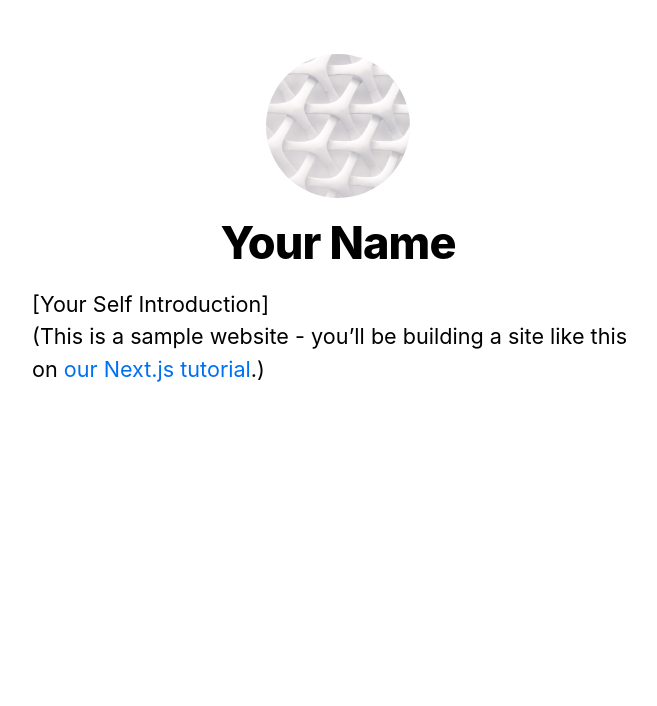
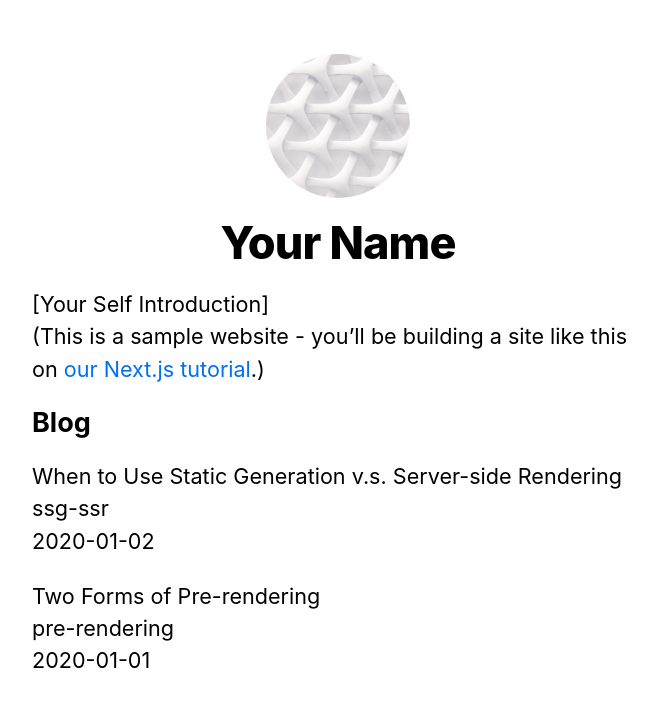
Before and after one commit to Louis-7/nextjs-blog, a Next.js app: page / in a window 1280 px wide. Shown: the top 706 px of the page, without its empty margins (302-959 px from the left). Built offline with nearby package versions, Linux system fonts and the light colour scheme.

Commit message:
feat: route to specific posts

```diff
--- a/lib/posts.js
+++ b/lib/posts.js
@@ -1,19 +1,19 @@
-import fs from 'fs';
-import path from 'path';
-import matter from 'gray-matter';
+import fs from "fs";
+import path from "path";
+import matter from "gray-matter";
 
-const postsDirectory = path.join(process.cwd(), 'posts');
+const postsDirectory = path.join(process.cwd(), "posts");
 
 export function getSortedPostsData() {
   // Get file names under /posts
   const fileNames = fs.readdirSync(postsDirectory);
   const allPostsData = fileNames.map((fileName) => {
     // Remove ".md" from file name to get id
-    const id = fileName.replace(/\.md$/, '');
+    const id = fileName.replace(/\.md$/, "");
 
     // Read markdown file as string
     const fullPath = path.join(postsDirectory, fileName);
-    const fileContents = fs.readFileSync(fullPath, 'utf8');
+    const fileContents = fs.readFileSync(fullPath, "utf8");
 
     // Use gray-matter to parse the post metadata section
     const matterResult = matter(fileContents);
@@ -33,3 +33,28 @@
     }
   });
 }
+
+export function getAllPostIds() {
+  const fileNames = fs.readdirSync(postsDirectory);
+  return fileNames.map((fileName) => {
+    return {
+      params: {
+        id: fileName.replace(/\.md$/, ""),
+      },
+    };
+  });
+}
+
+export function getPostData(id) {
+  const fullPath = path.join(postsDirectory, `${id}.md`);
+  const fileContents = fs.readFileSync(fullPath, "utf8");
+
+  // Use gray-matter to parse the post metadata section
+  const matterResult = matter(fileContents);
+
+  // Combine the data with the id
+  return {
+    id,
+    ...matterResult.data,
+  };
+}
--- a/pages/index.js
+++ b/pages/index.js
@@ -1,8 +1,29 @@
-import Head from 'next/head';
-import Layout, { siteTitle } from '../components/layout';
-import utilStyles from '../styles/utils.module.css';
+import Head from "next/head";
+import Layout, { siteTitle } from "../components/layout";
+import utilStyles from "../styles/utils.module.css";
 
-export default function Home() {
+import { getSortedPostsData } from "../lib/posts";
+
+export async function getStaticProps() {
+  const allPostsData = getSortedPostsData();
+  return {
+    props: {
+      allPostsData,
+    },
+  };
+}
+
+// export async function getServerSideProps(context) {
+//   console.log(context);
+//   const allPostsData = getSortedPostsData();
+//   return {
+//     props: {
+//       allPostsData,
+//     },
+//   };
+// }
+
+export default function Home({ allPostsData }) {
   return (
     <Layout home>
       <Head>
@@ -11,9 +32,23 @@
       <section className={utilStyles.headingMd}>
         <p>[Your Self Introduction]</p>
         <p>
-          (This is a sample website - you’ll be building a site like this on{' '}
+          (This is a sample website - you’ll be building a site like this on{" "}
           <a href="https://nextjs.org/learn">our Next.js tutorial</a>.)
         </p>
+      </section>
+      <section className={`${utilStyles.headingMd} ${utilStyles.padding1px}`}>
+        <h2 className={utilStyles.headingLg}>Blog</h2>
+        <ul className={utilStyles.list}>
+          {allPostsData.map(({ id, date, title }) => (
+            <li className={utilStyles.listItem} key={id}>
+              {title}
+              <br />
+              {id}
+              <br />
+              {date}
+            </li>
+          ))}
+        </ul>
       </section>
     </Layout>
   );
```
Also changed, not shown: pages/posts/[id].js (added, +31 -0 lines).
